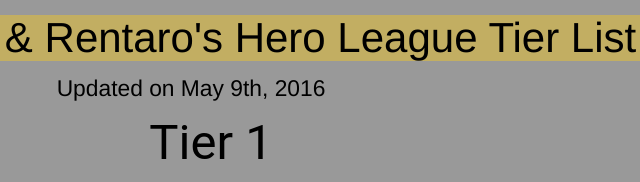
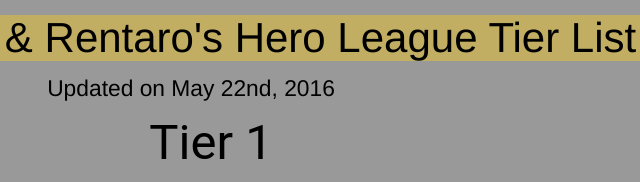
Before and after one commit to fanhots/fanhots.github.io, a plain HTML site: page index.html in a window 1280 px wide. Shown: the top 182 px of the page, 449-1089 px from the left. Drawn offline with nearby package versions, Linux system fonts and the light colour scheme.

Commit message:
Date Update

```diff
--- a/index.html
+++ b/index.html
@@ -23,7 +23,7 @@
     <link rel="stylesheet" href="http://cdnjs.cloudflare.com/ajax/libs/font-awesome/4.4.0/css/font-awesome.min.css">
     <link rel="stylesheet" href="http://maxcdn.bootstrapcdn.com/bootstrap/3.3.6/css/bootstrap.min.css">
     <h1>Naventic Fan & Rentaro's Hero League Tier List</h1>
-    <h4>Updated on May 9th, 2016</h4>
+    <h4>Updated on May 22nd, 2016</h4>
     <style>
         #tier1,
         #tier2,
```
